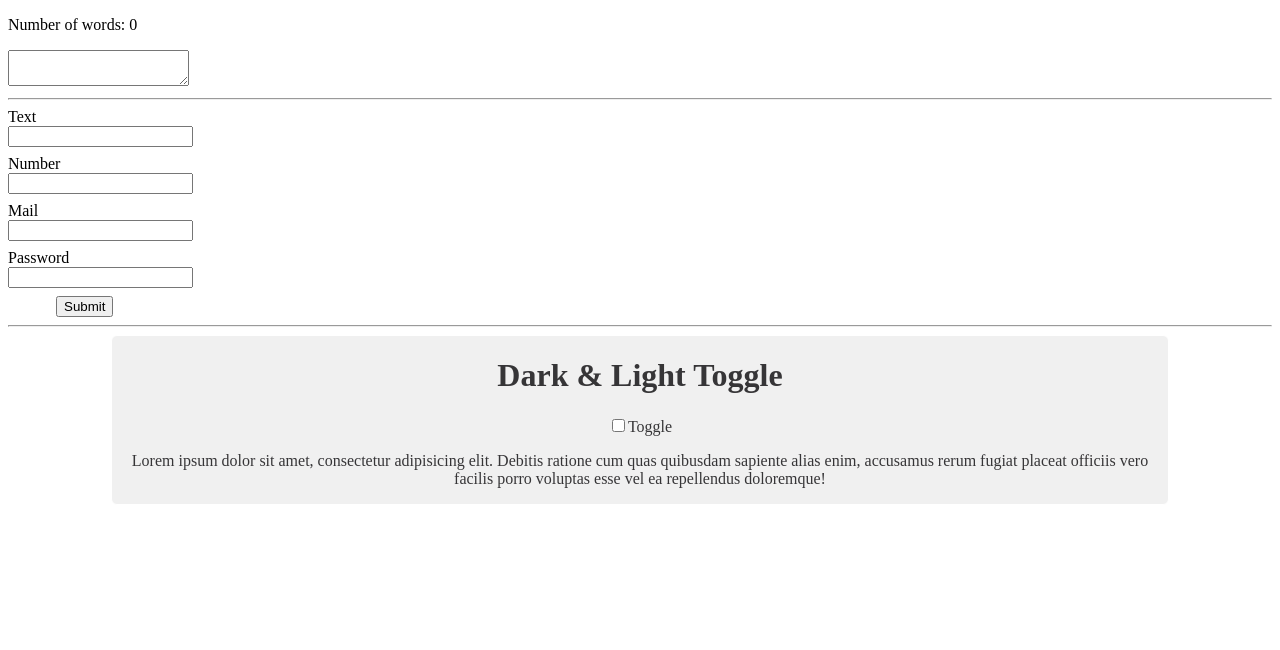
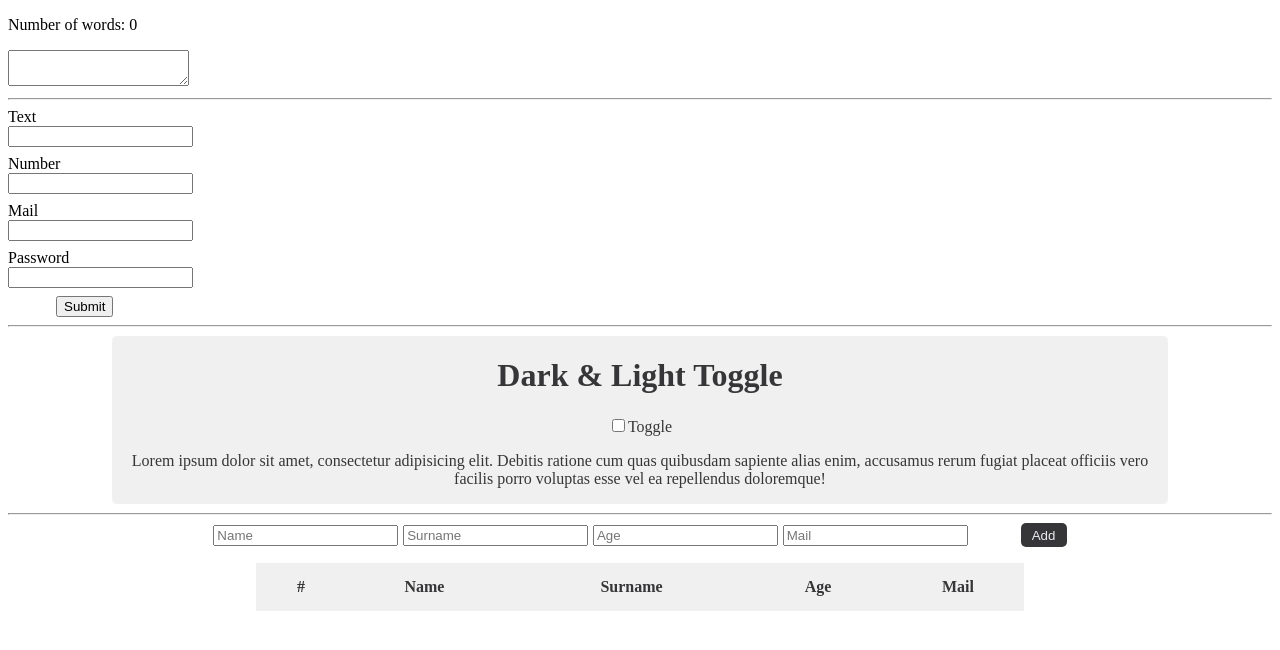
Before and after one commit to stosikmartyna/learning_js, a React (Create React App) app in the folder react_basics/exercises/: page / in a window 1280 px wide. Shown: the top 650 px of the page. Built offline with nearby package versions, Linux system fonts and the light colour scheme.

Commit message:
Create form and table with user data

```diff
--- a/react_basics/exercises/src/App.js
+++ b/react_basics/exercises/src/App.js
@@ -2,6 +2,7 @@ import React from 'react';
 import { WordCounter } from './WordCounter/WordCounter';
 import { DynamicForm } from './DynamicForm/DynamicForm';
 import { DarkLightToggle } from './DarkLightToggle/DarkLightToggle';
+import { Table } from './Table/Table';
 
 export const App = () => {
   return (
@@ -11,6 +12,8 @@ export const App = () => {
       <DynamicForm />
       <hr />
       <DarkLightToggle />
+      <hr />
+      <Table />
     </>
   );
 }
--- /dev/null
+++ b/react_basics/exercises/src/Table/Table.css
@@ -0,0 +1,51 @@
+.form {
+    text-align: center;
+}
+
+.form input {
+    margin-right: .3rem;
+    outline: none;
+}
+
+.form button {
+    background-color: #363537;
+    border: none;
+    border-radius: 5px;
+    color: #e9ecef;
+    cursor: pointer;
+    outline: none;
+    padding: .3rem .7rem;
+}
+
+.form button:hover {
+    background-color: #262527;
+}
+
+table {
+    border-collapse: collapse;
+    color: #363537;
+    margin: 1rem auto;
+    width: 60vw;
+}
+
+th {
+    background-color: #f0f0f0;
+    border: none;
+    line-height: 2;
+    padding: .5rem 0 .5rem 1rem;
+}
+
+td {
+    padding: 0 .5rem;
+    text-align: center;
+}
+
+.remove {
+    background-color: #363537;
+    border: none;
+    border-radius: 60px;
+    color: #e9ecef;
+    cursor: pointer;
+    outline: none;
+    padding: .5rem .7rem;
+}
--- /dev/null
+++ b/react_basics/exercises/src/Table/Table.jsx
@@ -0,0 +1,60 @@
+import React from 'react';
+import { useState } from 'react';
+import './Table.css';
+
+const initialState = {
+    name: '',
+    surname: '',
+    age: '',
+    mail: '',
+}
+
+export const Table = () => {
+    const [inputsValues, setInputsValues] = useState(initialState);
+    const [userData, setUserData] = useState([]);
+
+    const handleInputChange = (event) => {
+        setInputsValues({...inputsValues, [event.target.id]: event.target.value});
+    }
+
+    const addData = () => {
+        setUserData([...userData, inputsValues])
+        setInputsValues(initialState);
+    }
+
+    return (
+        <>
+          <div className="form">
+            <input id="name" type="text" placeholder="Name" value={inputsValues.name} onChange={handleInputChange} />
+            <input id="surname" type="text" placeholder="Surname" value={inputsValues.surname} onChange={handleInputChange} />
+            <input id="age" type="number" placeholder="Age" value={inputsValues.age} onChange={handleInputChange} />
+            <input id="mail" type="mail" placeholder="Mail" value={inputsValues.mail} onChange={handleInputChange} />
+            <button onClick={addData}>Add</button>
+          </div>
+          <table>
+            <thead>
+              <tr>
+                <th>#</th>
+                <th>Name</th>
+                <th>Surname</th>
+                <th>Age</th>
+                <th>Mail</th>
+              </tr>
+            </thead>
+            <tbody>
+              {userData.map((user, index) => {
+                return (
+                  <tr key={index}>
+                    <td>{index + 1}</td>
+                    <td>{user.name}</td>
+                    <td>{user.surname}</td>
+                    <td>{user.age}</td>
+                    <td>{user.mail}</td>
+                  </tr>
+                )
+              })}
+            </tbody>
+          </table>
+        </>
+    )
+}
```
